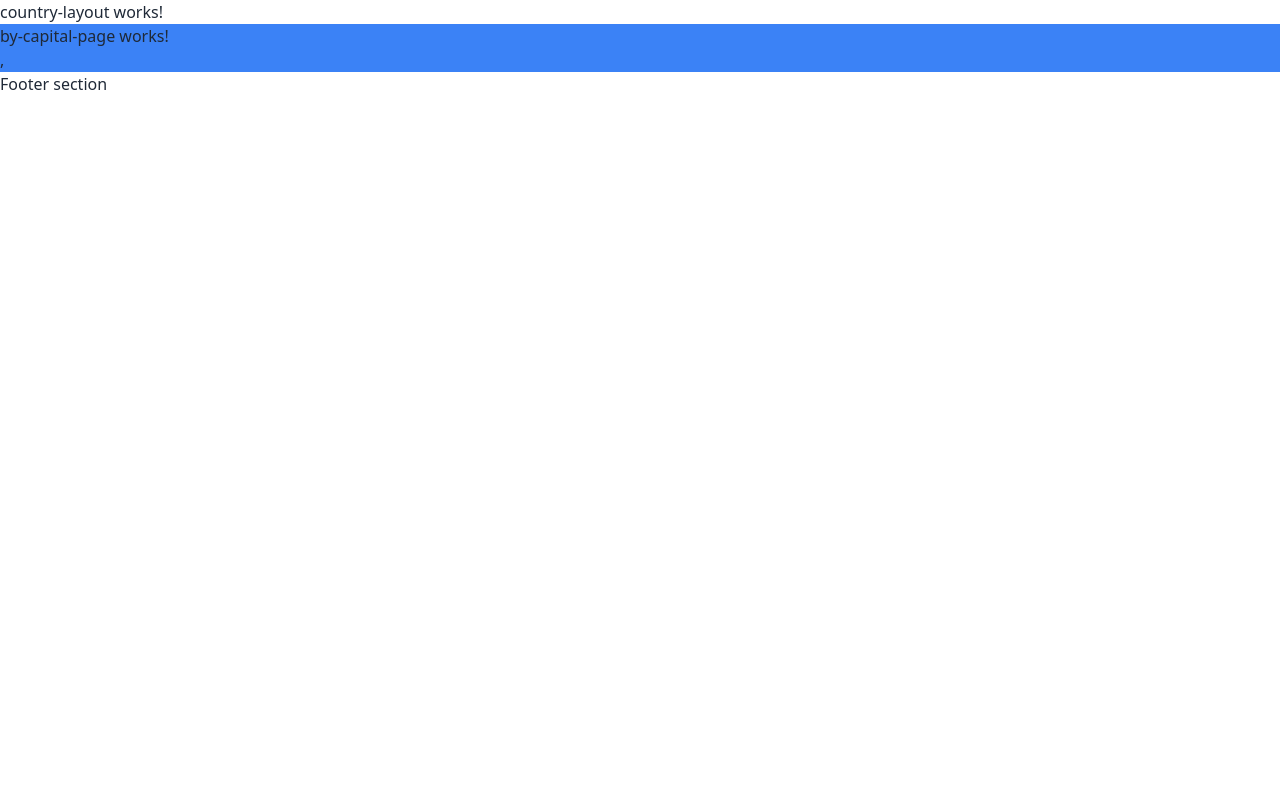
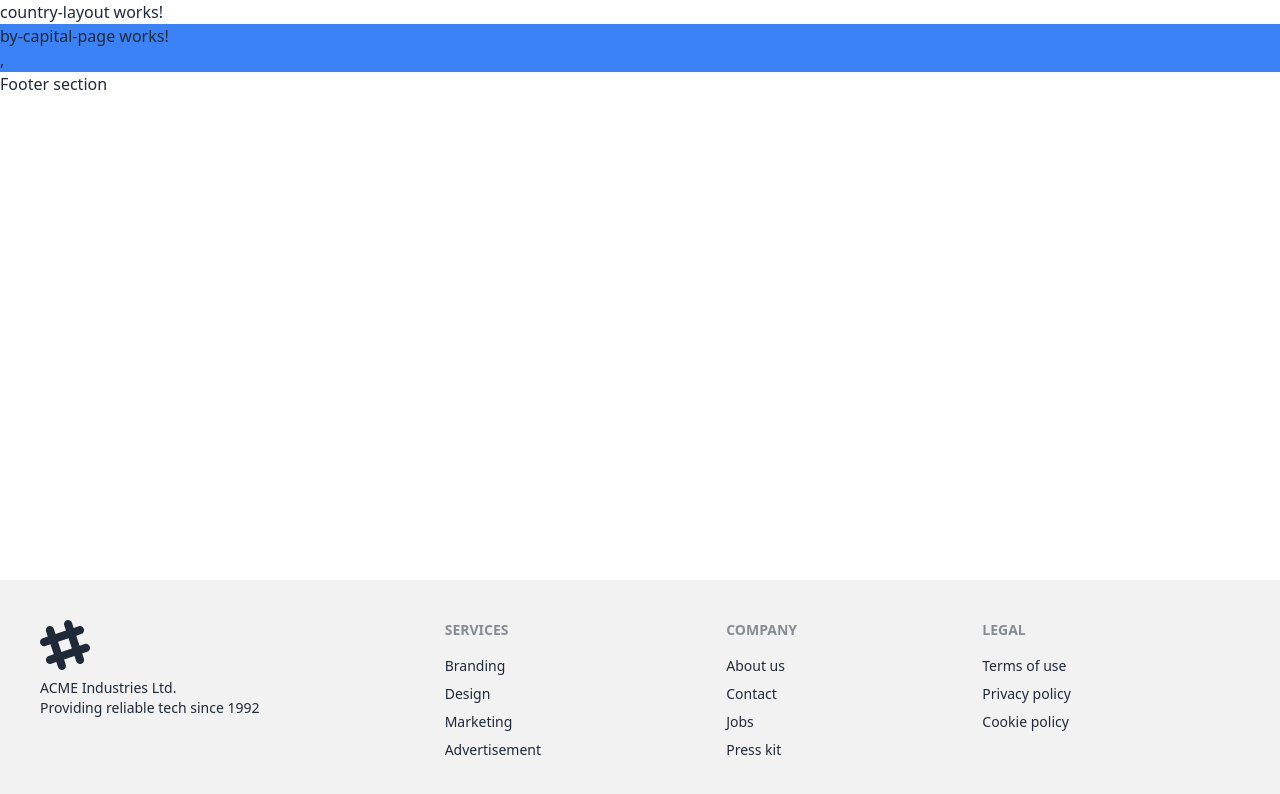
Before and after one commit to GermanBalaguera954/04-country-app, an Angular app: page /country/by-capital in a window 1280 px wide. Shown: the top 794 px of the page. Built offline with nearby package versions, Linux system fonts and the light colour scheme.

Commit message:
Se agrego un componente de pie de página y se actualizo la estructura de la aplicación con el enrutamiento y el contenido de la página de inicio

```diff
--- a/src/app/app.html
+++ b/src/app/app.html
@@ -1 +1,7 @@
-<router-outlet />
+<main class="m-auto flex-grow flex flex-col min-h-screen">
+  <router-outlet />
+
+  <div class="flex-1 flex-grow"></div>
+
+  <app-footer />
+</main>
--- a/src/app/app.ts
+++ b/src/app/app.ts
@@ -1,9 +1,10 @@
 import { Component, signal } from '@angular/core';
 import { RouterOutlet } from '@angular/router';
+import { Footer } from "./shared/components/footer/footer/footer";
 
 @Component({
   selector: 'app-root',
-  imports: [RouterOutlet],
+  imports: [RouterOutlet, Footer],
   templateUrl: './app.html',
   styleUrl: './app.css',
 })
--- /dev/null
+++ b/src/app/shared/components/footer/footer/footer.html
@@ -0,0 +1,42 @@
+<footer class="footer bg-base-200 text-base-content p-10">
+  <aside>
+    <svg
+      width="50"
+      height="50"
+      viewBox="0 0 24 24"
+      xmlns="http://www.w3.org/2000/svg"
+      fill-rule="evenodd"
+      clip-rule="evenodd"
+      class="fill-current"
+    >
+      <path
+        d="M22.672 15.226l-2.432.811.841 2.515c.33 1.019-.209 2.127-1.23 2.456-1.15.325-2.148-.321-2.463-1.226l-.84-2.518-5.013 1.677.84 2.517c.391 1.203-.434 2.542-1.831 2.542-.88 0-1.601-.564-1.86-1.314l-.842-2.516-2.431.809c-1.135.328-2.145-.317-2.463-1.229-.329-1.018.211-2.127 1.231-2.456l2.432-.809-1.621-4.823-2.432.808c-1.355.384-2.558-.59-2.558-1.839 0-.817.509-1.582 1.327-1.846l2.433-.809-.842-2.515c-.33-1.02.211-2.129 1.232-2.458 1.02-.329 2.13.209 2.461 1.229l.842 2.515 5.011-1.677-.839-2.517c-.403-1.238.484-2.553 1.843-2.553.819 0 1.585.509 1.85 1.326l.841 2.517 2.431-.81c1.02-.33 2.131.211 2.461 1.229.332 1.018-.21 2.126-1.23 2.456l-2.433.809 1.622 4.823 2.433-.809c1.242-.401 2.557.484 2.557 1.838 0 .819-.51 1.583-1.328 1.847m-8.992-6.428l-5.01 1.675 1.619 4.828 5.011-1.674-1.62-4.829z"
+      ></path>
+    </svg>
+    <p>
+      ACME Industries Ltd.
+      <br />
+      Providing reliable tech since 1992
+    </p>
+  </aside>
+  <nav>
+    <h6 class="footer-title">Services</h6>
+    <a class="link link-hover">Branding</a>
+    <a class="link link-hover">Design</a>
+    <a class="link link-hover">Marketing</a>
+    <a class="link link-hover">Advertisement</a>
+  </nav>
+  <nav>
+    <h6 class="footer-title">Company</h6>
+    <a class="link link-hover">About us</a>
+    <a class="link link-hover">Contact</a>
+    <a class="link link-hover">Jobs</a>
+    <a class="link link-hover">Press kit</a>
+  </nav>
+  <nav>
+    <h6 class="footer-title">Legal</h6>
+    <a class="link link-hover">Terms of use</a>
+    <a class="link link-hover">Privacy policy</a>
+    <a class="link link-hover">Cookie policy</a>
+  </nav>
+</footer>
--- a/src/app/shared/pages/home-page/home-page.html
+++ b/src/app/shared/pages/home-page/home-page.html
@@ -1 +1,18 @@
-<p>home-page works!</p>,
+<div
+  class="hero min-h-screen"
+  style="
+    background-image: url(https://img.daisyui.com/images/stock/photo-1507358522600-9f71e620c44e.webp);
+  "
+>
+  <div class="hero-overlay bg-opacity-60"></div>
+  <div class="hero-content text-neutral-content text-center">
+    <div class="max-w-md">
+      <h1 class="mb-5 text-5xl font-bold">Aplicación de países</h1>
+      <p class="mb-5">
+        Provident cupiditate voluptatem et in. Quaerat fugiat ut assumenda excepturi exercitationem
+        quasi. In deleniti eaque aut repudiandae et a id nisi.
+      </p>
+      <button routerLink="/country" class="btn btn-primary">Empezar</button>
+    </div>
+  </div>
+</div>
--- a/src/app/shared/pages/home-page/home-page.ts
+++ b/src/app/shared/pages/home-page/home-page.ts
@@ -1,8 +1,9 @@
 import { Component } from '@angular/core';
+import { RouterLink } from '@angular/router';
 
 @Component({
   selector: 'app-home-page',
-  imports: [],
+  imports: [RouterLink],
   templateUrl: './home-page.html',
 })
 export class HomePage {}
```
Also changed, not shown: src/app/shared/components/footer/footer/footer.ts (added, +8 -0 lines).
